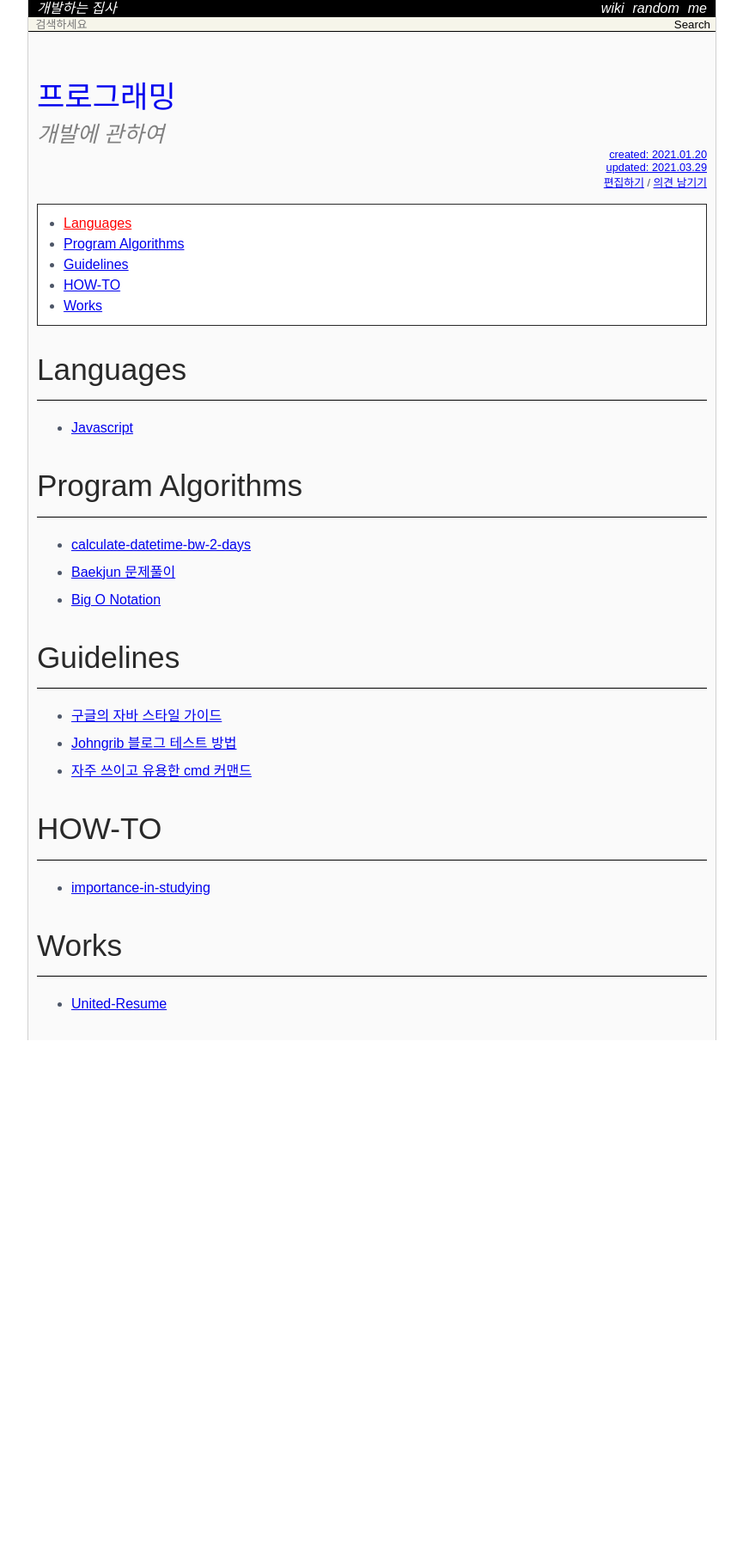
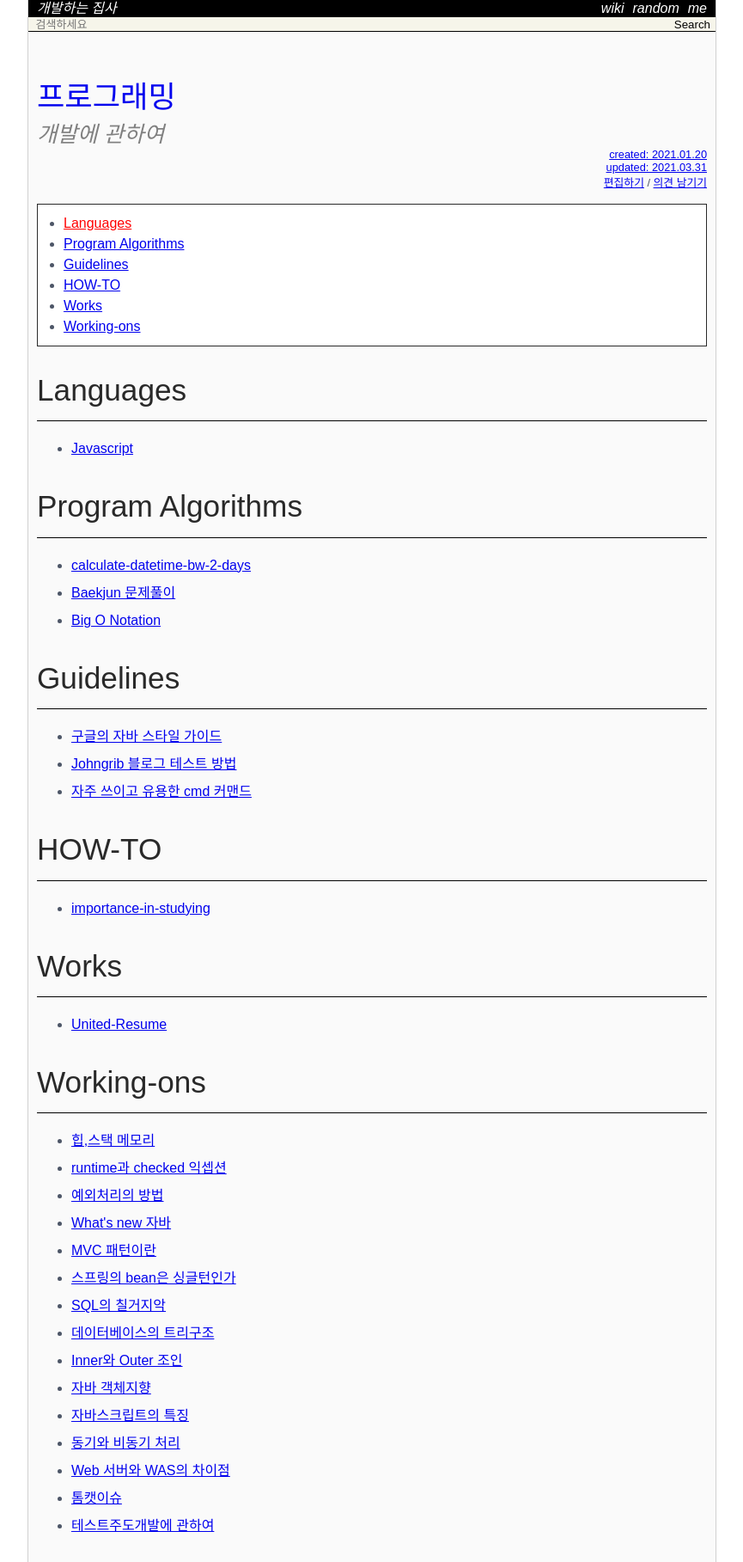
Before and after one commit to Achelous1/achelous1.github.io, a Jekyll site: the page built from _wiki/programming.md, in a window 1280 px wide. Shown: the whole page at 86% size, without its empty margins (207-1072 px from the left). Built offline with Jekyll 4.4.1, drawn with Linux system fonts in a browser that asks for light colours; nearby versions of some CDN libraries; some web fonts are replaced; comment, search, counter and statistics services are not loaded; before the commit the page ends 1210 px from its top, so only the background shows below that.

Commit message:
MODIFY programming wiki tab
Added new list of working-ons

```diff
--- a/_wiki/programming.md
+++ b/_wiki/programming.md
@@ -3,7 +3,7 @@ layout  : wiki
 title   : 프로그래밍
 summary : 개발에 관하여
 date    : 2021-01-20 16:42:27 +0900
-updated : 2021-03-29 10:42:55 +0900
+updated : 2021-03-31 14:11:32 +0900
 tag     :
 toc     : true
 public  : true
@@ -31,3 +31,20 @@ latex   : false
 
 # Works
 * [[United-Resume]]
+
+# Working-ons
+* [[stack-heap-memory]]{힙,스택 메모리}
+* [[checked-runtime-exception]]{runtime과 checked 익셉션}
+* [[exception-try-catch-throws]]{예외처리의 방법}
+* [[java-whats-new]]{What's new 자바}
+* [[mvc-pattern]]{MVC 패턴이란}
+* [[spring-bean-singleton]]{스프링의 bean은 싱글턴인가}
+* [[sql-7-do-nots]]{SQL의 칠거지악}
+* [[db-tree]]{데이터베이스의 트리구조}
+* [[inner-outer-join]]{Inner와 Outer 조인}
+* [[java-oop]]{자바 객체지향}
+* [[javascript-characteristic]]{자바스크립트의 특징}
+* [[async-synchronous]]{동기와 비동기 처리}
+* [[diff-web-server-was]]{Web 서버와 WAS의 차이점}
+* [[tomcat-issues]]{톰캣이슈}
+* [[test-driven-design]]{테스트주도개발에 관하여}
```
